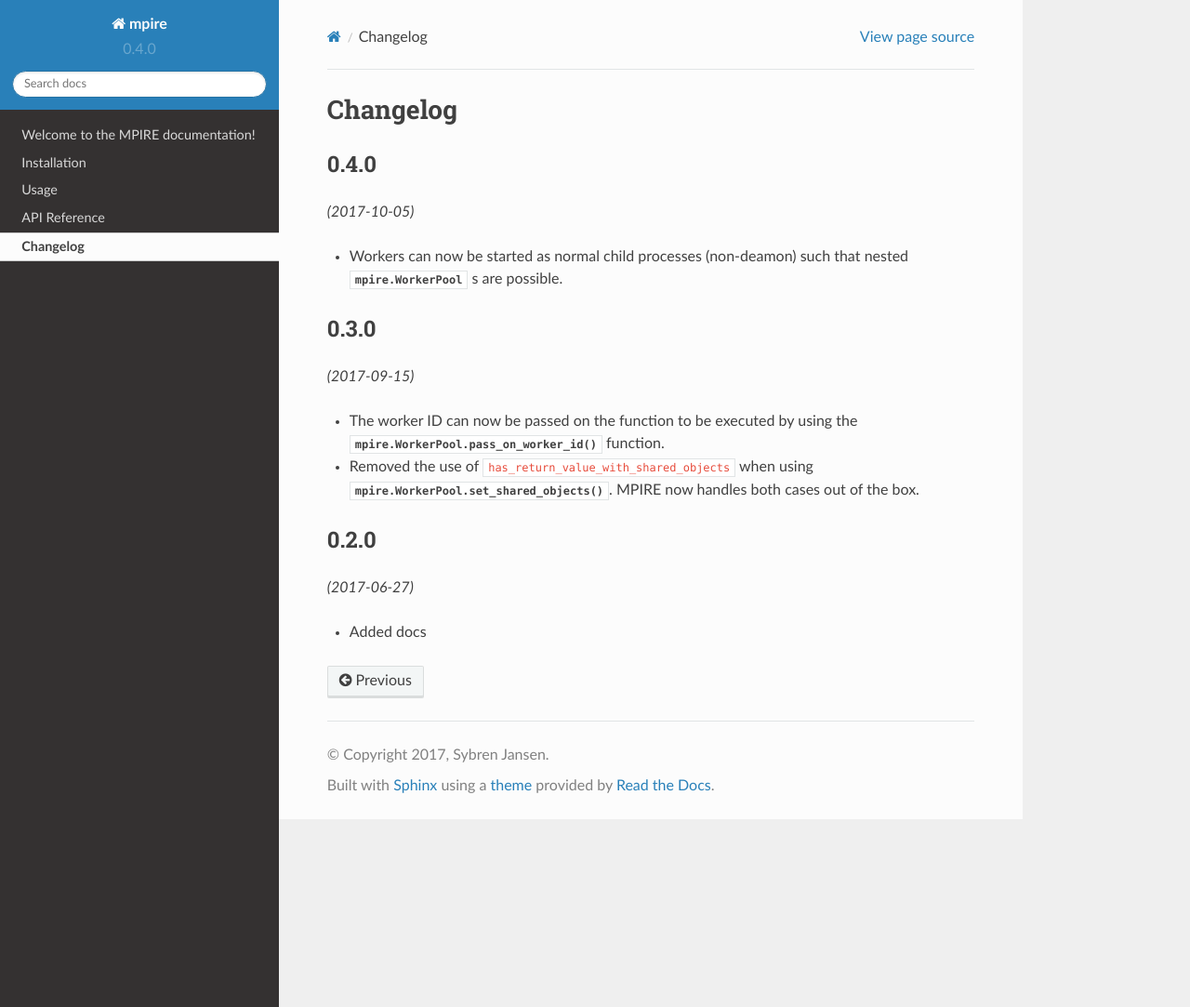
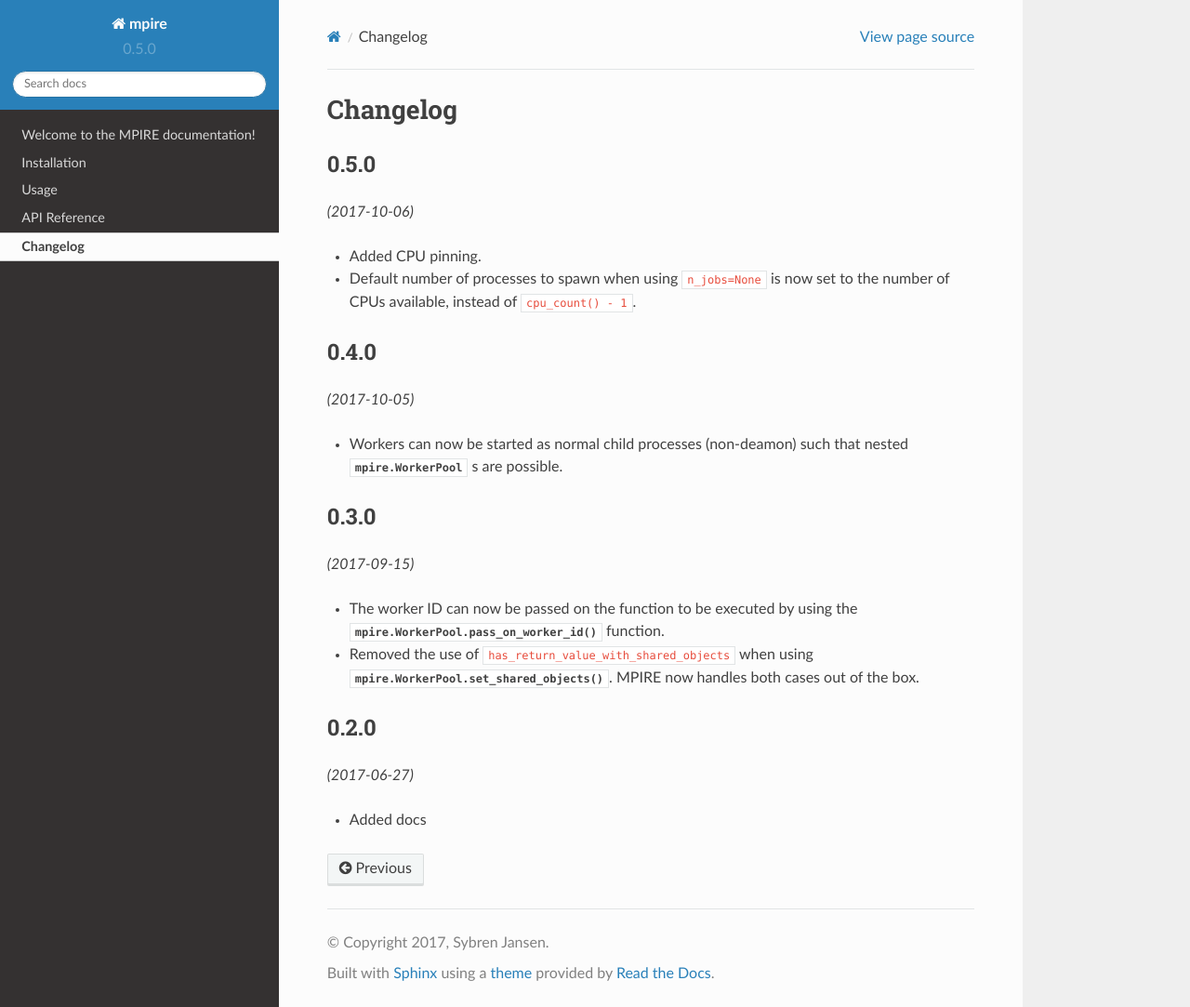
Before and after one commit to sybrenjansen/mpire, a Sphinx documentation site: the page built from docs/changelog.rst, in a window 1280 px wide and 1083 px high. Shown: the whole window at 93% size. Built offline with Sphinx 7.4.7 and the Read the Docs theme 2.0.0, drawn with Linux system fonts in a browser that asks for light colours.

Commit message:
- Version bumped to 0.5.0

```diff
--- a/docs/changelog.rst
+++ b/docs/changelog.rst
@@ -1,5 +1,14 @@
 Changelog
 =========
+
+0.5.0
+-----
+
+*(2017-10-06)*
+
+* Added CPU pinning.
+* Default number of processes to spawn when using ``n_jobs=None`` is now set to the number of CPUs available, instead of
+  ``cpu_count() - 1``.
 
 0.4.0
 -----
--- a/mpire/__init__.py
+++ b/mpire/__init__.py
@@ -1,3 +1,3 @@
 from .mpire import cpu_count, Worker, WorkerPool
 
-__version__ = '0.4.0'
+__version__ = '0.5.0'
```
